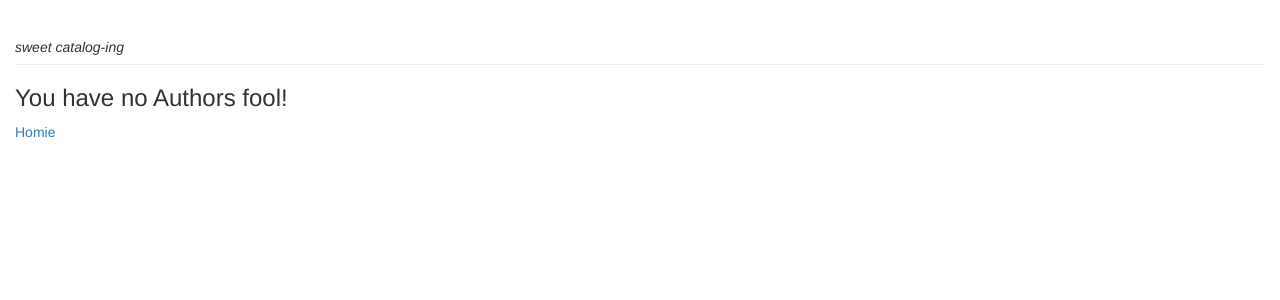
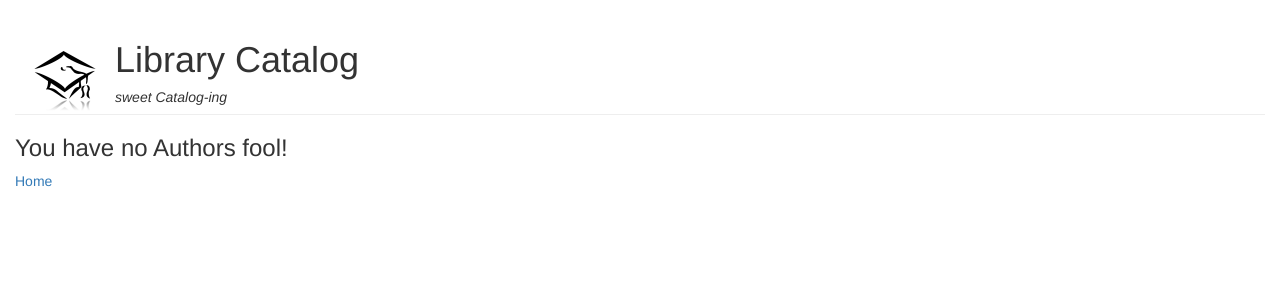
Before and after one commit to CountPacMan/LibraryCatalog, a PHP site: template views/authors.html.twig in a window 1280 px wide. Shown: the top 300 px of the page. Run offline with PHP 8.4, Linux system fonts and the light colour scheme; the template is opened without the code that fills it, so the values that code supplies are empty; some libraries are stand-ins or nearby versions.

Commit message:
add author edit functionality

```diff
--- a/views/authors.html.twig
+++ b/views/authors.html.twig
@@ -10,8 +10,11 @@
 
       <!-- PAGE BANNER -->
       <div class='page-header'>
-        <h1></h1>
-        <h5>sweet catalog-ing</h5>
+        <img src='/img/fakeu.png' alt='university logo'>
+        <div class='logo-words'>
+          <h1>Library Catalog</h1>
+          <h5>sweet Catalog-ing</h5>
+        </div>
       </div>
 
       {% if authors is not empty %}
@@ -26,7 +29,7 @@
               <a href='/authors/{{ authors[i].getId }}/edit'>{{ authors[i].getName }}</a>, author of
               {{ books[i]|length > 1 ? 'books' : 'book' }}
               {% for j in 0..books[i]|length - 1 %}
-                [{{ books[i][j].getTitle }}]
+                [<a href='/books/{{ books[i][j].getId }}'>{{ books[i][j].getTitle }}</a>]
               {% endfor %}
 
             </li>
@@ -36,7 +39,7 @@
         <h3>You have no Authors fool!</h3>
       {% endif %}
 
-      <a href='/'>Homie</a>
+      <a href='/'>Home</a>
     </div>
   </body>
 </html>
--- a/views/search_results.html.twig
+++ b/views/search_results.html.twig
@@ -12,8 +12,8 @@
       <div class='page-header'>
         <img src='/img/fakeu.png' alt='university logo'>
         <div class='logo-words'>
-          <h1>Registrarinator</h1>
-          <h5>sweet regist-rawr-ing</h5>
+          <h1>Library Catalog</h1>
+          <h5>sweet Catalog-ing</h5>
         </div>
       </div>
 
```
Also changed, not shown: views/all_books.html.twig (+7 -4 lines), views/books_edit.html.twig (+5 -2 lines).
